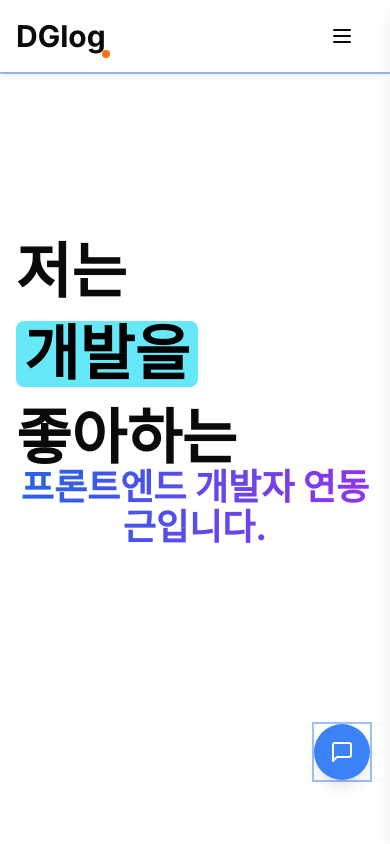
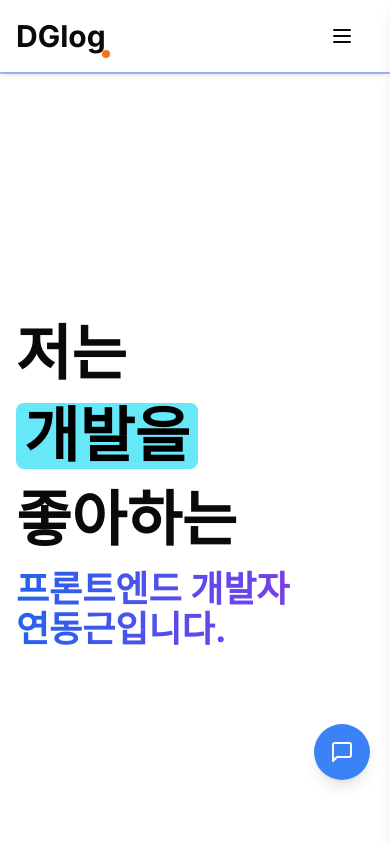
Before and after one commit to YEONDG/dglog, a Next.js app: page / in a window 390 px wide. Shown: the top 844 px of the page. Built offline with nearby package versions, Linux system fonts and the light colour scheme.

Commit message:
refactor: update ChatBot component styles for cleaner UI and improved hover effect in ProjectsNewSection

```diff
--- a/components/chatbot/chat-bot.tsx
+++ b/components/chatbot/chat-bot.tsx
@@ -117,7 +117,7 @@ const ChatBot = () => {
   };
 
   return (
-    <div className="fixed bottom-16 right-5 z-50 ring-2">
+    <div className="fixed bottom-16 right-5 z-50">
       {/* 챗봇 아이콘 */}
       {!isOpen && (
         <button
--- a/components/home/hero-header.tsx
+++ b/components/home/hero-header.tsx
@@ -4,11 +4,11 @@ import RotatingText from "./hero-section/rotating-text";
 
 export const HeroHeader = () => {
   return (
-    <header className="mx-auto h-[80vh] py-8 md:py-16">
+    <header className="mx-auto h-screen w-full py-8 md:py-16">
       <div className="flex h-full items-center gap-8 md:gap-16 lg:flex-row">
         {/* 인트로 텍스트 */}
-        <div className="text-center lg:text-left">
-          <div className="flex flex-col items-start gap-5 text-xl md:flex-row md:items-center">
+        <div className="space-y-5 text-left">
+          <div className="flex flex-col items-start gap-5 text-xl lg:flex-row lg:items-center">
             <span className="text-6xl font-bold">저는</span>
             <RotatingText
               texts={[
@@ -30,7 +30,7 @@ export const HeroHeader = () => {
             />
             <span className="text-6xl font-bold">좋아하는</span>
           </div>
-          <h1 className="mb-4 bg-gradient-to-r from-blue-600 to-purple-600 bg-clip-text text-4xl font-bold text-transparent md:text-6xl">
+          <h1 className="mb-4 break-keep bg-gradient-to-r from-blue-600 to-purple-600 bg-clip-text text-left text-4xl font-bold text-transparent lg:text-6xl">
             프론트엔드 개발자 연동근입니다.
           </h1>
         </div>
--- a/components/home/projects-new-section.tsx
+++ b/components/home/projects-new-section.tsx
@@ -107,7 +107,7 @@ export const ProjectsNewSection = () => {
               src={project.imageUrl}
               alt={`${project.title} 배경 이미지`}
               fill
-              className="-z-20 object-cover opacity-20 transition-opacity duration-300 hover:opacity-80"
+              className="-z-20 object-cover opacity-20 transition-opacity duration-300 hover:opacity-100"
               sizes="(max-width: 768px) 100vw, (max-width: 1200px) 50vw, 33vw"
             />
             <div>
```
